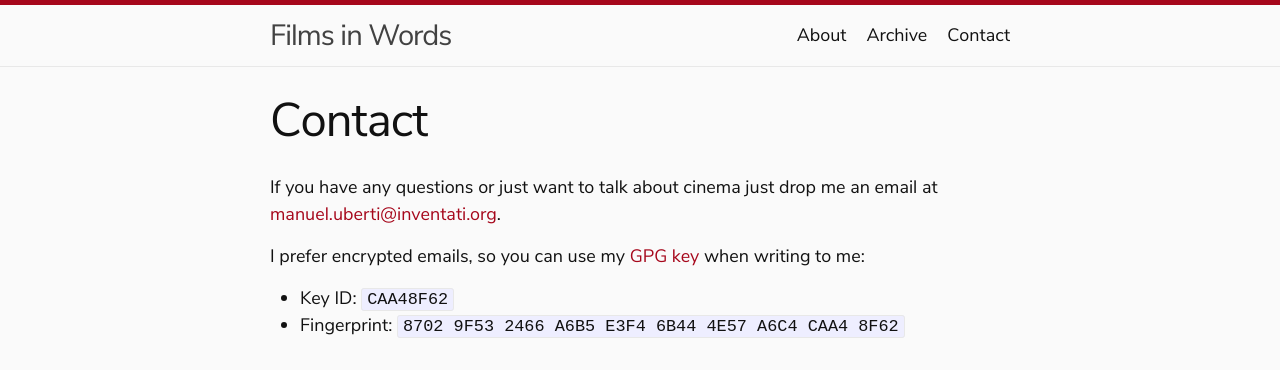
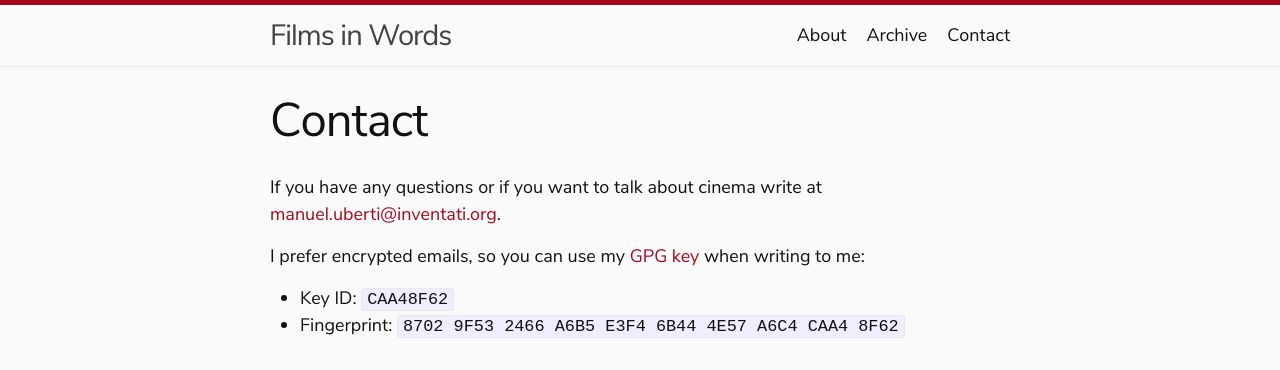
Before and after one commit to manuel-uberti/filmsinwords, a Jekyll site: the page built from contact.md, in a window 1280 px wide. Shown: the top 370 px of the page. Built offline with Jekyll 4.4.1, drawn with Linux system fonts in a browser that asks for light colours.

Commit message:
Rephrase paragraph

```diff
--- a/contact.md
+++ b/contact.md
@@ -4,8 +4,8 @@
 permalink: /contact/
 ---
 
-If you have any questions or just want to talk about cinema just drop me an
-email at [manuel.uberti@inventati.org](mailto:manuel.uberti@inventati.org).
+If you have any questions or if you want to talk about cinema write at
+[manuel.uberti@inventati.org](mailto:manuel.uberti@inventati.org).
 
 I prefer encrypted emails, so you can use my [GPG
 key](https://github.com/manuel-uberti/filmsinwords/blob/master/pubkey.txt)
```
